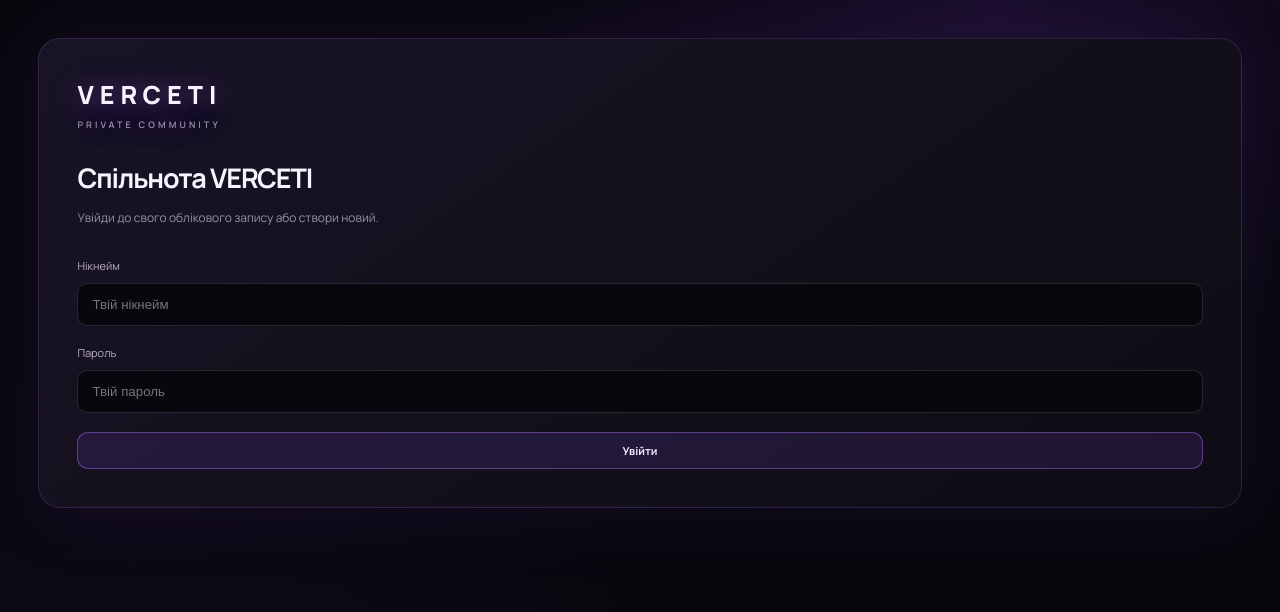
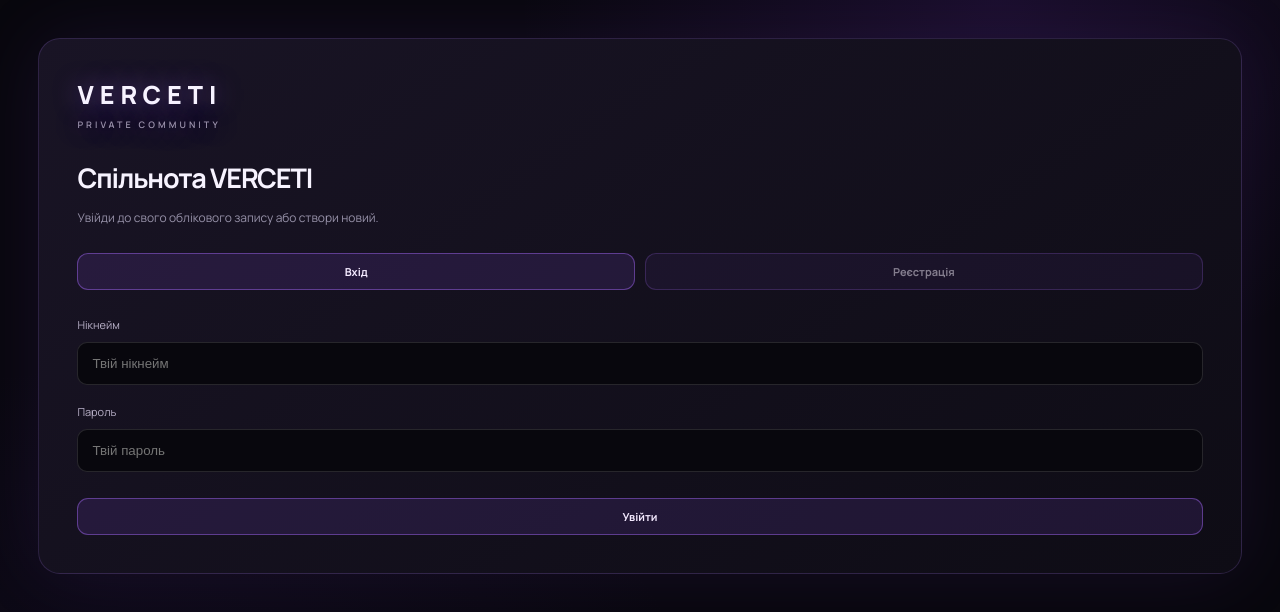
Before and after one commit to da09ni09l-dot/verceti, a Next.js app in the folder VERCETI-starter/verceti/: page /login in a window 1280 px wide. Shown: the top 612 px of the page. Built offline with nearby package versions, Linux system fonts and the light colour scheme.

Commit message:
Add registration functionality to login form

```diff
--- a/VERCETI-starter/verceti/src/app/login/login-form.tsx
+++ b/VERCETI-starter/verceti/src/app/login/login-form.tsx
@@ -2,17 +2,28 @@
 "use client";
 
 import { useState } from "react";
-import { loginWithNickname } from "./actions";
+import {
+  loginWithNickname,
+  registerWithNickname,
+} from "./actions";
 
 export default function LoginForm() {
+  const [mode, setMode] = useState<"login" | "register">("login");
   const [nickname, setNickname] = useState("");
   const [password, setPassword] = useState("");
+  const [confirmPassword, setConfirmPassword] = useState("");
   const [error, setError] = useState("");
   const [loading, setLoading] = useState(false);
 
   async function submit(e: React.FormEvent<HTMLFormElement>) {
     e.preventDefault();
     setError("");
+
+    if (mode === "register" && password !== confirmPassword) {
+      setError("Паролі не збігаються.");
+      return;
+    }
+
     setLoading(true);
 
     try {
@@ -20,7 +31,10 @@ export default function LoginForm() {
       formData.set("nickname", nickname);
       formData.set("password", password);
 
-      const result = await loginWithNickname(formData);
+      const result =
+        mode === "login"
+          ? await loginWithNickname(formData)
+          : await registerWithNickname(formData);
 
       if (result?.error) {
         setError(result.error);
@@ -28,18 +42,52 @@ export default function LoginForm() {
       }
 
       if (result?.success) {
-        window.location.href = "/";
+        window.location.href =
+          mode === "register" ? "/preview/forms" : "/";
       }
     } catch (err) {
-      console.error("Login form error:", err);
-      setError("Не вдалося виконати вхід. Спробуй ще раз.");
+      console.error("Authentication form error:", err);
+      setError("Не вдалося виконати операцію. Спробуй ще раз.");
     } finally {
       setLoading(false);
     }
   }
 
   return (
-    <form onSubmit={submit} style={{ marginTop: 24 }}>
+    <div style={{ marginTop: 24 }}>
+      <div style={{ display: "flex", gap: 10, marginBottom: 22 }}>
+        <button
+          type="button"
+          className="btn"
+          style={{
+            flex: 1,
+            opacity: mode === "login" ? 1 : 0.5,
+          }}
+          onClick={() => {
+            setMode("login");
+            setError("");
+          }}
+        >
+          Вхід
+        </button>
+
+        <button
+          type="button"
+          className="btn"
+          style={{
+            flex: 1,
+            opacity: mode === "register" ? 1 : 0.5,
+          }}
+          onClick={() => {
+            setMode("register");
+            setError("");
+          }}
+        >
+          Реєстрація
+        </button>
+      </div>
+
+      <form onSubmit={submit}>
         <label style={{ fontSize: 11, color: "#b8b0c7" }}>
           Нікнейм
         </label>
@@ -47,6 +95,7 @@ export default function LoginForm() {
         <input
           type="text"
           required
+          maxLength={50}
           value={nickname}
           onChange={(e) => setNickname(e.target.value)}
           placeholder="Твій нікнейм"
@@ -60,11 +109,32 @@ export default function LoginForm() {
         <input
           type="password"
           required
+          minLength={6}
           value={password}
           onChange={(e) => setPassword(e.target.value)}
           placeholder="Твій пароль"
-        autoComplete="current-password"
+          autoComplete={
+            mode === "login" ? "current-password" : "new-password"
+          }
         />
+
+        {mode === "register" && (
+          <>
+            <label style={{ fontSize: 11, color: "#b8b0c7" }}>
+              Повтори пароль
+            </label>
+
+            <input
+              type="password"
+              required
+              minLength={6}
+              value={confirmPassword}
+              onChange={(e) => setConfirmPassword(e.target.value)}
+              placeholder="Повтори пароль"
+              autoComplete="new-password"
+            />
+          </>
+        )}
 
         {error && (
           <p style={{ color: "#ff8f9f", fontSize: 11 }}>
@@ -75,11 +145,26 @@ export default function LoginForm() {
         <button
           className="btn"
           type="submit"
-        style={{ width: "100%", marginTop: 5 }}
+          style={{ width: "100%", marginTop: 12 }}
           disabled={loading}
         >
-        {loading ? "Вхід..." : "Увійти"}
+          {loading
+            ? "Зачекай..."
+            : mode === "login"
+              ? "Увійти"
+              : "Створити акаунт"}
         </button>
+
+        {mode === "register" && (
+          <p
+            className="muted"
+            style={{ fontSize: 11, lineHeight: 1.6, marginTop: 14 }}
+          >
+            Після реєстрації потрібно буде заповнити анкету.
+            Доступ до закритих розділів відкривається після її схвалення.
+          </p>
+        )}
       </form>
+    </div>
   );
 }
```
Lines whose indentation alone changed are shown as unchanged.
